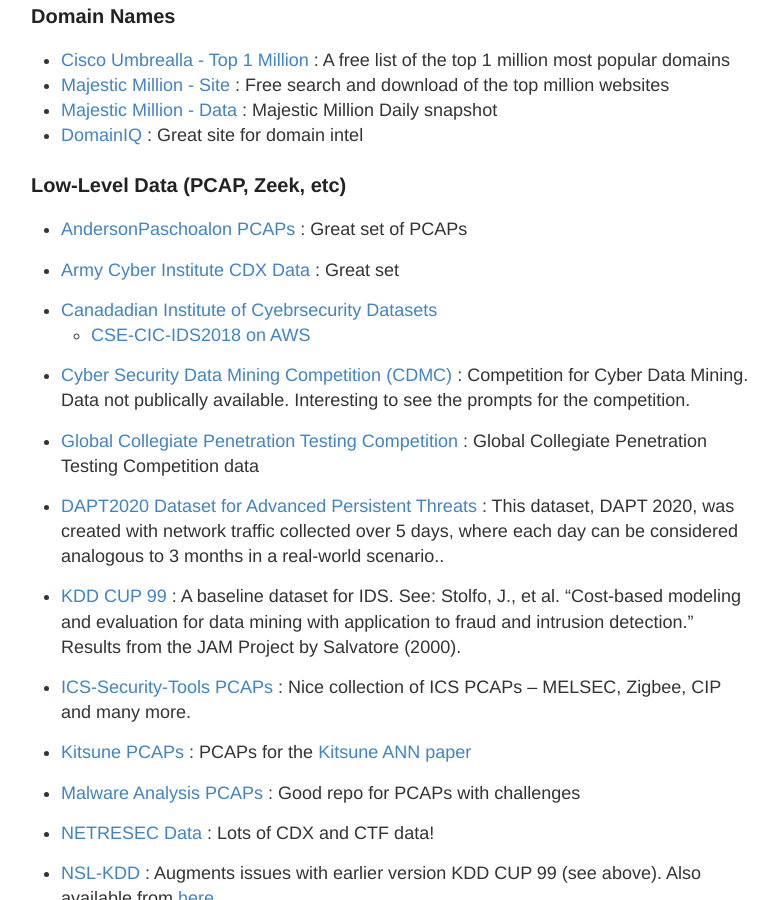
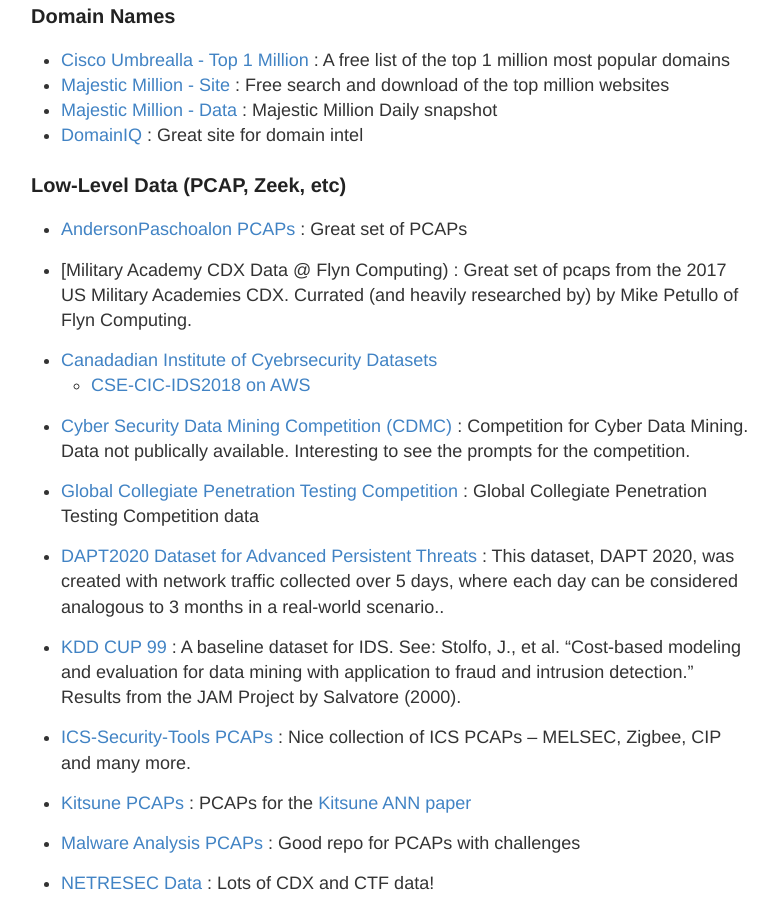
Before and after one commit to stevehenderson/stevehenderson.github.io, a Jekyll site: the page built from data.md, in a window 1280 px wide and 900 px high, scrolled down 694 px. Shown: the whole window, without its empty margins (249-1022 px from the left). Built offline with Jekyll 4.4.1, drawn with Linux system fonts in a browser that asks for light colours.

Commit message:
Update data.md

```diff
--- a/data.md
+++ b/data.md
@@ -33,7 +33,7 @@
 
    * [AndersonPaschoalon PCAPs](https://github.com/AndersonPaschoalon/Pcaps/) : Great set of PCAPs
 
-   * [Army Cyber Institute CDX Data](https://digitalcommons.usmalibrary.org/aci_datasets/1/) : Great set
+   * [Military Academy CDX Data @ Flyn Computing) : Great set of pcaps from the 2017 US Military Academies CDX.  Currated (and heavily researched by) by Mike Petullo of Flyn Computing.
 
    * [Canadadian Institute of Cyebrsecurity Datasets](https://www.unb.ca/cic/datasets/index.html)
       *  [CSE-CIC-IDS2018 on AWS](https://www.unb.ca/cic/datasets/ids-2018.html)
```
